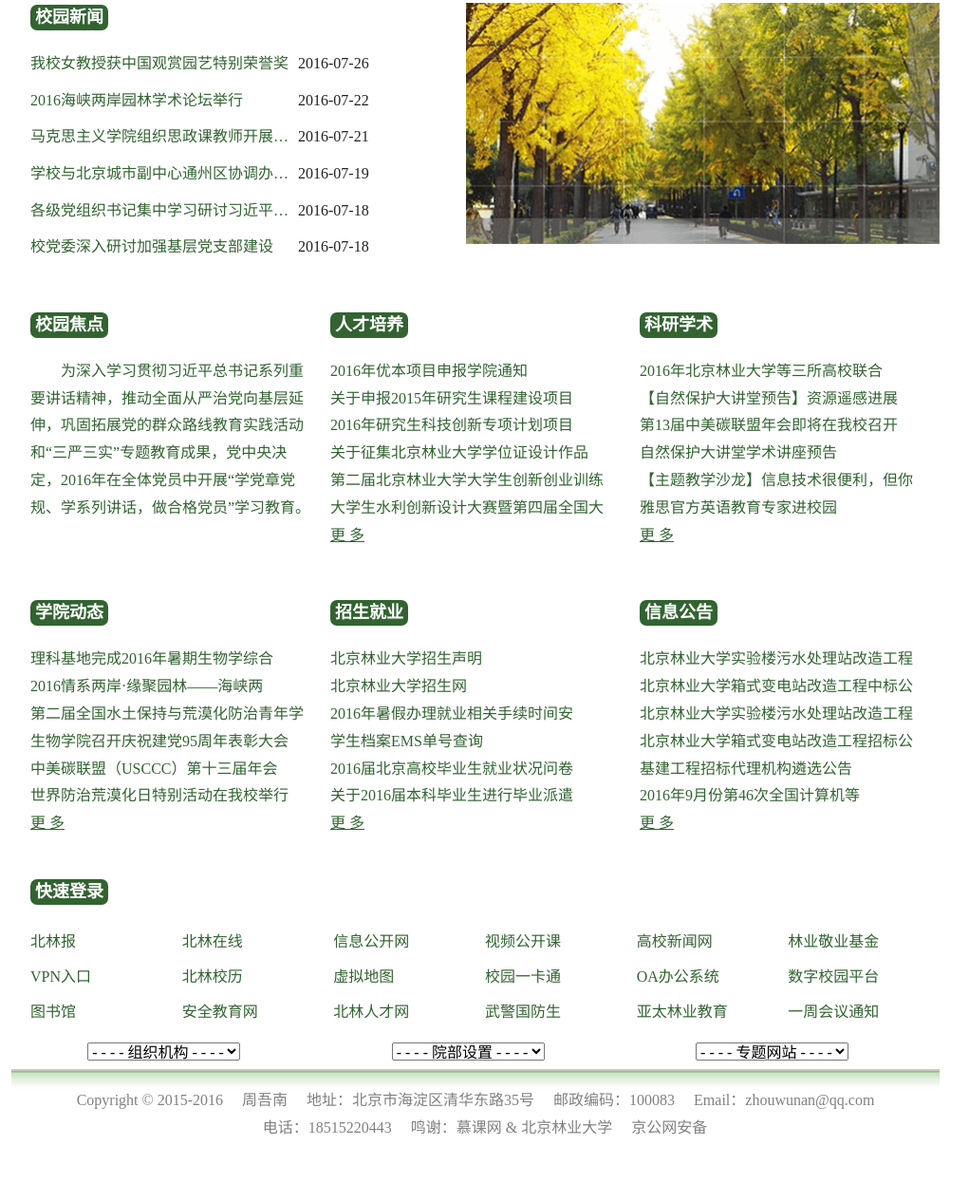
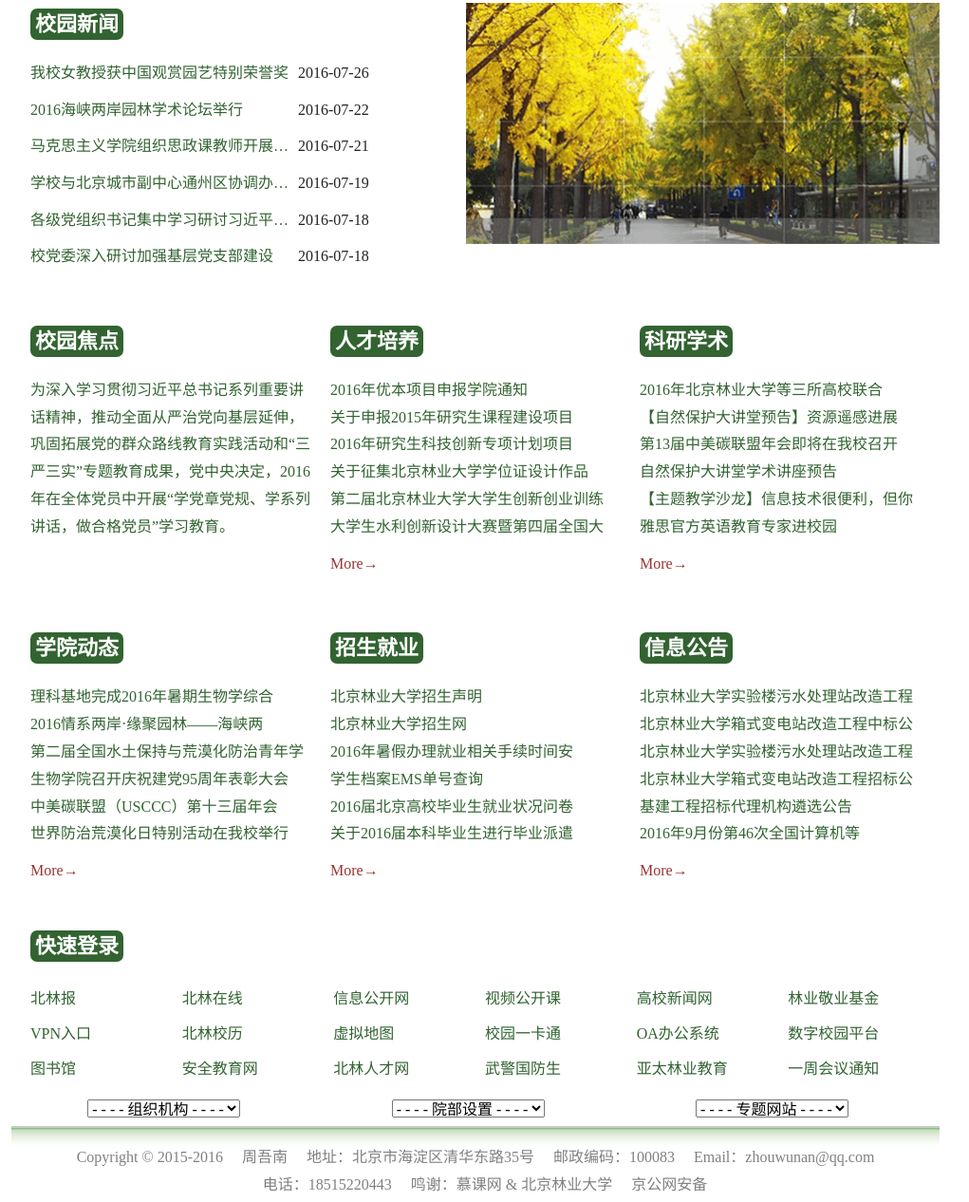
Before and after one commit to mingttong/ResponsiveBjfu2.0, a website: page src/index.html in a window 1280 px wide. Shown: the part 173-1439 px from the top of the page at 95% size, without its empty margins (139-1160 px from the left). Before the commit the page ends 1392 px from the top, so only its background shows below. Drawn offline with Linux system fonts and the light colour scheme.

Commit message:
把'更多'改成了more->，并调了颜色

```diff
--- a/src/css/main.css
+++ b/src/css/main.css
@@ -122,7 +122,7 @@ a {
 
 a:hover, a:active {
     color: #993333;
-    text-decoration: underline;
+    text-decoration: none;
 }
 
 /*外包容器*/
@@ -276,7 +276,7 @@ header .main ul li a:hover, a:active {
 .title {
     display: inline-block;
     font-family: "Microsoft YaHei" !important;
-    font-size: 18px;
+    font-size: 22px;
     padding: 0px 5px;
     color: #fff;
     background: #326331;
@@ -518,7 +518,14 @@ header .main ul li a:hover, a:active {
 }
 
 .unit ul li a.more {
-    text-decoration: underline;
+    display: inline-block;
+    margin-top: 10px;
+    text-decoration: none;
+    color: #993333;
+}
+
+.unit ul li a.more:hover {
+    color: #ec2330;
 }
 
 
@@ -589,7 +596,6 @@ header .main ul li a:hover, a:active {
 /*}*/
 
 .content-middle .xyjd .xyjd-content p {
-    text-indent: 2em;
     display: block;
 }
 
--- a/src/index.html
+++ b/src/index.html
@@ -86,7 +86,7 @@
                         <li><a href="#">关于征集北京林业大学学位证设计作品</a></li>
                         <li><a href="#">第二届北京林业大学大学生创新创业训练</a></li>
                         <li><a href="#">大学生水利创新设计大赛暨第四届全国大</a></li>
-                        <li><a class="more" href="#">更 多</a></li>
+                        <li><a class="more" href="#">More→</a></li>
                     </ul>
                 </div>
             </div>
@@ -100,7 +100,7 @@
                     <li><a href="#">自然保护大讲堂学术讲座预告</a></li>
                     <li><a href="#">【主题教学沙龙】信息技术很便利，但你</a></li>
                     <li><a href="#">雅思官方英语教育专家进校园</a></li>
-                    <li><a class="more" href="#">更 多</a></li>
+                    <li><a class="more" href="#">More→</a></li>
                 </ul>
             </div>
         </div>
@@ -117,7 +117,7 @@
                         <li><a href="#">生物学院召开庆祝建党95周年表彰大会</a></li>
                         <li><a href="#">中美碳联盟（USCCC）第十三届年会</a></li>
                         <li><a href="#">世界防治荒漠化日特别活动在我校举行</a></li>
-                        <li><a class="more" href="#">更 多</a></li>
+                        <li><a class="more" href="#">More→</a></li>
                     </ul>
                 </div>
             </div>
@@ -131,7 +131,7 @@
                         <li><a href="#">学生档案EMS单号查询</a></li>
                         <li><a href="#">2016届北京高校毕业生就业状况问卷</a></li>
                         <li><a href="#">关于2016届本科毕业生进行毕业派遣</a></li>
-                        <li><a class="more" href="#">更 多</a></li>
+                        <li><a class="more" href="#">More→</a></li>
                     </ul>
                 </div>
             </div>
@@ -145,7 +145,7 @@
                         <li><a href="#">北京林业大学箱式变电站改造工程招标公</a></li>
                         <li><a href="#">基建工程招标代理机构遴选公告</a></li>
                         <li><a href="#">2016年9月份第46次全国计算机等</a></li>
-                        <li><a class="more" href="#">更 多</a></li>
+                        <li><a class="more" href="#">More→</a></li>
                     </ul>
                 </div>
             </div>
```
